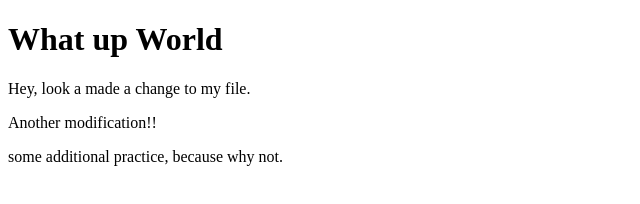
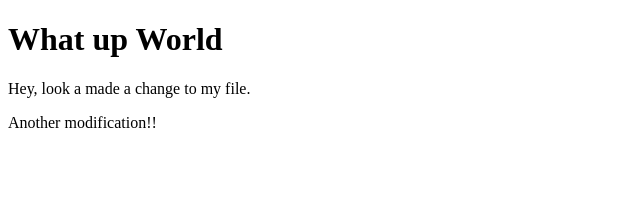
Before and after one commit to KevinKra/git-test, a plain HTML site: page index.html in a window 1280 px wide. Shown: the whole page, without its empty margins (0-640 px from the left). Drawn offline with Linux system fonts and the light colour scheme.

Commit message:
fifth commit

```diff
--- a/index.html
+++ b/index.html
@@ -8,6 +8,5 @@
     <h1>What up World</h1>
     <p>Hey, look a made a change to my file.</p>
     <p>Another modification!!</p>
-    <p>some additional practice, because why not.</p>
   </body>
 </html>
```
